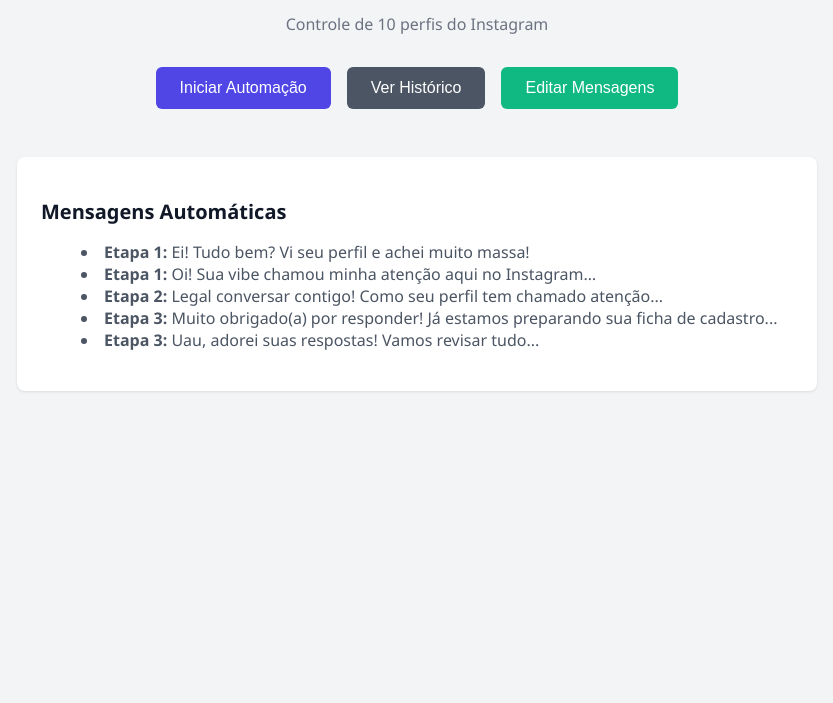
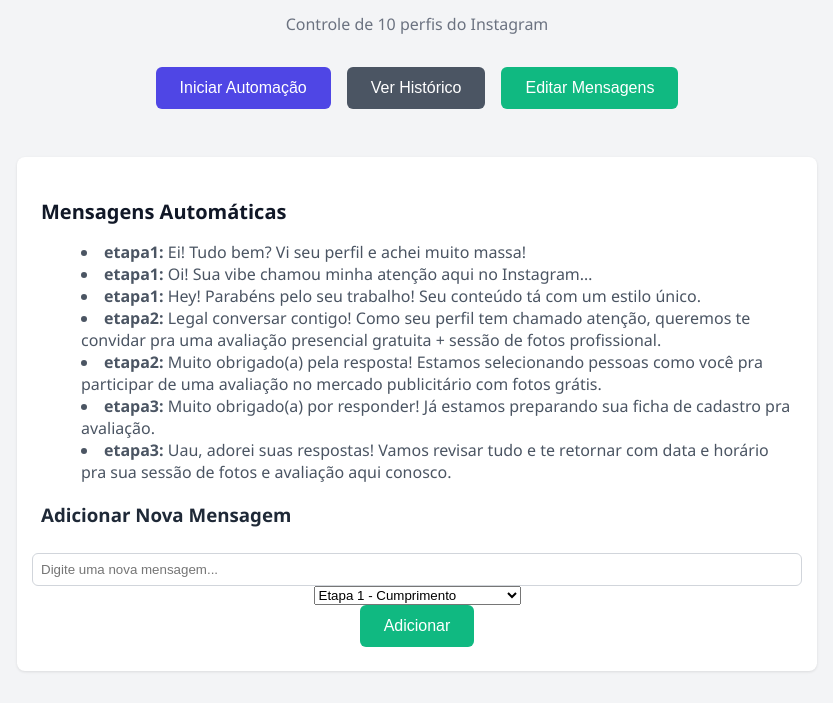
Before and after one commit to PriHL/elitte-chatbot, a plain HTML site: page index.html in a window 1280 px wide. Both pictures are taken after a click on the button "Ver Histórico". Shown: the part 99-802 px from the top of the page, without its empty margins (223-1056 px from the left). Drawn offline with Linux system fonts and the light colour scheme.

Commit message:
Update index.html

```diff
--- a/index.html
+++ b/index.html
@@ -7,7 +7,7 @@
   <style>
     body {
       margin: 0;
-      font-family: 'Segoe UI', Tahoma, Geneva, Verdana, sans-serif;
+      font-family: 'Segoe UI', Tahoma, sans-serif;
       background-color: #f3f4f6; /* gray-100 */
       color: #1f2937; /* gray-800 */
       padding: 2rem;
@@ -94,6 +94,21 @@
       list-style: disc inside;
       color: #4b5563;
     }
+
+    .form-edit {
+      margin-top: 1rem;
+      display: flex;
+      flex-direction: column;
+      align-items: center;
+    }
+
+    input[type="text"] {
+      width: 100%;
+      padding: 8px;
+      margin-top: 8px;
+      border: 1px solid #d1d5db;
+      border-radius: 0.375rem;
+    }
   </style>
 </head>
 <body>
@@ -109,30 +124,65 @@
 
     <div class="messages" id="messagesSection" style="display:none;">
       <h2>Mensagens Automáticas</h2>
-      <ul class="message-list">
-        <li><strong>Etapa 1:</strong> Ei! Tudo bem? Vi seu perfil e achei muito massa!</li>
-        <li><strong>Etapa 1:</strong> Oi! Sua vibe chamou minha atenção aqui no Instagram…</li>
-        <li><strong>Etapa 2:</strong> Legal conversar contigo! Como seu perfil tem chamado atenção...</li>
-        <li><strong>Etapa 3:</strong> Muito obrigado(a) por responder! Já estamos preparando sua ficha de cadastro...</li>
-        <li><strong>Etapa 3:</strong> Uau, adorei suas respostas! Vamos revisar tudo...</li>
-      </ul>
+      <ul class="message-list" id="messageList"></ul>
+
+      <h3 class="mt-4">Adicionar Nova Mensagem</h3>
+      <div class="form-edit">
+        <input type="text" id="newMessageInput" placeholder="Digite uma nova mensagem..." />
+        <select id="messageType">
+          <option value="etapa1">Etapa 1 - Cumprimento</option>
+          <option value="etapa2">Etapa 2 - Convite Presencial</option>
+          <option value="etapa3">Etapa 3 - Resposta Automática</option>
+        </select>
+        <button class="btn btn-green mt-2" onclick="addCustomMessage()">Adicionar</button>
+      </div>
     </div>
   </div>
 
   <script>
+    const messages = {
+      "etapa1": [
+        "Ei! Tudo bem? Vi seu perfil e achei muito massa!",
+        "Oi! Sua vibe chamou minha atenção aqui no Instagram…",
+        "Hey! Parabéns pelo seu trabalho! Seu conteúdo tá com um estilo único."
+      ],
+      "etapa2": [
+        "Legal conversar contigo! Como seu perfil tem chamado atenção, queremos te convidar pra uma avaliação presencial gratuita + sessão de fotos profissional.",
+        "Muito obrigado(a) pela resposta! Estamos selecionando pessoas como você pra participar de uma avaliação no mercado publicitário com fotos grátis."
+      ],
+      "etapa3": [
+        "Muito obrigado(a) por responder! Já estamos preparando sua ficha de cadastro pra avaliação.",
+        "Uau, adorei suas respostas! Vamos revisar tudo e te retornar com data e horário pra sua sessão de fotos e avaliação aqui conosco."
+      ]
+    };
+
     function showMessages() {
+      const messageList = document.getElementById("messageList");
+      messageList.innerHTML = "";
+
+      for (let key in messages) {
+        messages[key].forEach(msg => {
+          const li = document.createElement("li");
+          li.innerHTML = `<strong>${key}:</strong> ${msg}`;
+          messageList.appendChild(li);
+        });
+      }
+
       document.getElementById('messagesSection').style.display = 'block';
     }
 
-    function editMessages() {
-      let newMessage = prompt("Digite uma nova mensagem para a Etapa 1:");
-      if (newMessage) {
-        const ul = document.querySelector('.message-list');
-        const li = document.createElement('li');
-        li.innerHTML = "<strong>Etapa 1:</strong> " + newMessage;
-        ul.appendChild(li);
+    function addCustomMessage() {
+      const input = document.getElementById("newMessageInput");
+      const type = document.getElementById("messageType").value;
+      const msg = input.value.trim();
+
+      if (msg !== "") {
+        messages[type].push(msg);
+        input.value = "";
+        showMessages();
       }
     }
   </script>
 </body>
 </html>
+</html>
```
